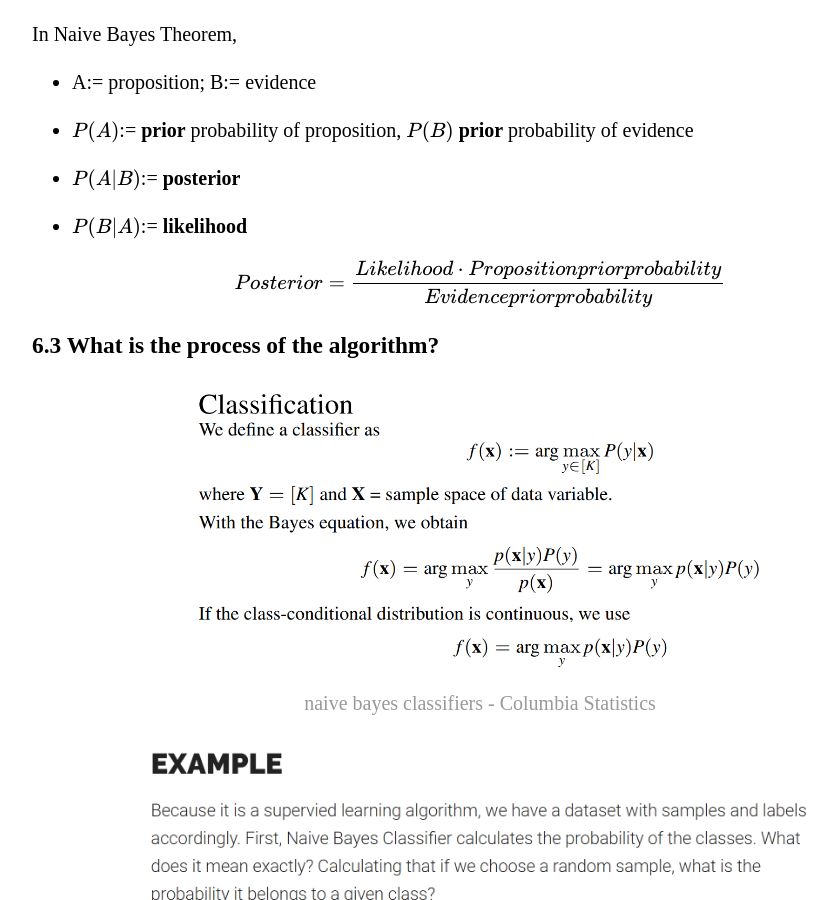
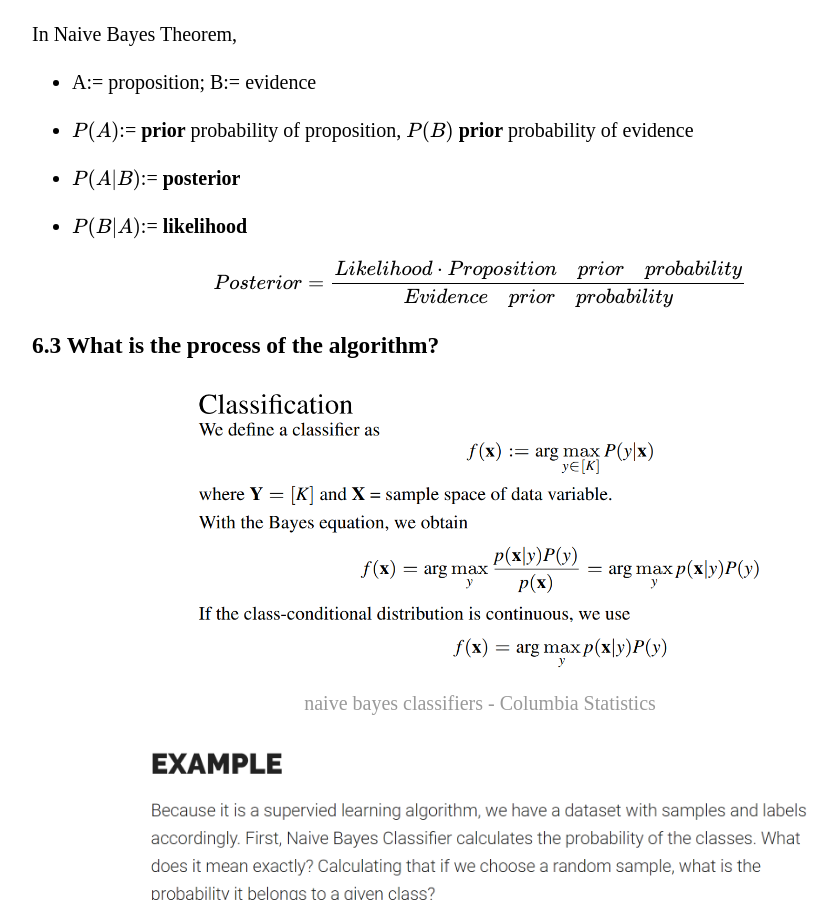
Before and after one commit to zf2169/zf2169.github.io, a Jekyll site: the page built from _posts/2019-01-30-Machine-Learning-Algorithms-Summary-I.md, in a window 1280 px wide and 900 px high, scrolled down 11566 px. Shown: the whole window, without its empty margins (160-997 px from the left). Built offline with Jekyll 4.4.1, drawn with Linux system fonts in a browser that asks for light colours; formulas are drawn with MathJax 3.

Commit message:
Update 2019-01-30-Machine-Learning-Algorithms-Summary-I.md

```diff
--- a/_posts/2019-01-30-Machine-Learning-Algorithms-Summary-I.md
+++ b/_posts/2019-01-30-Machine-Learning-Algorithms-Summary-I.md
@@ -291,7 +291,7 @@ In Naive Bayes Theorem,
 
 - $$P(B\vert A)$$:= **likelihood**
 
-$$Posterior= \frac{Likelihood \cdot Proposition prior probability}{Evidence prior probability}$$
+$$Posterior= \frac{Likelihood \cdot Proposition \quad prior \quad probability}{Evidence \quad prior \quad probability}$$
 
 ### 6.3 What is the process of the algorithm?
 <p align="center">
```
